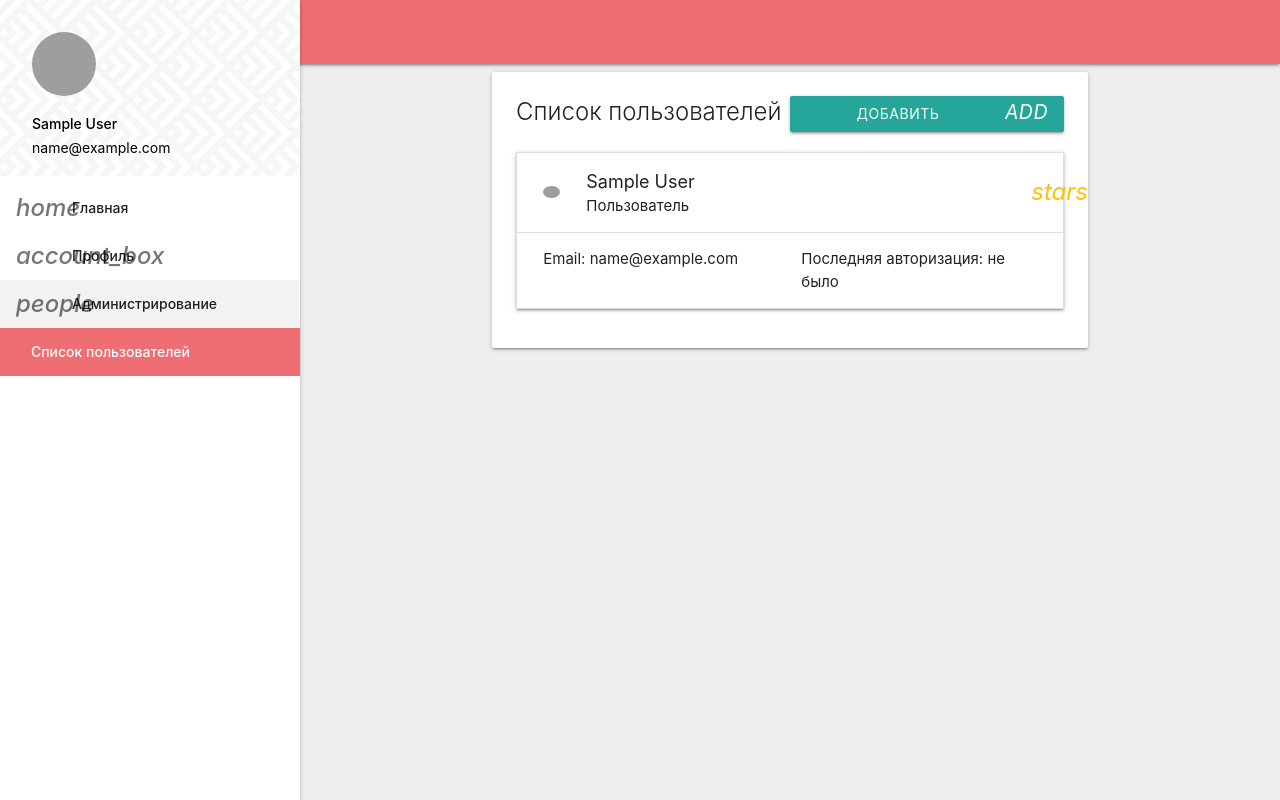
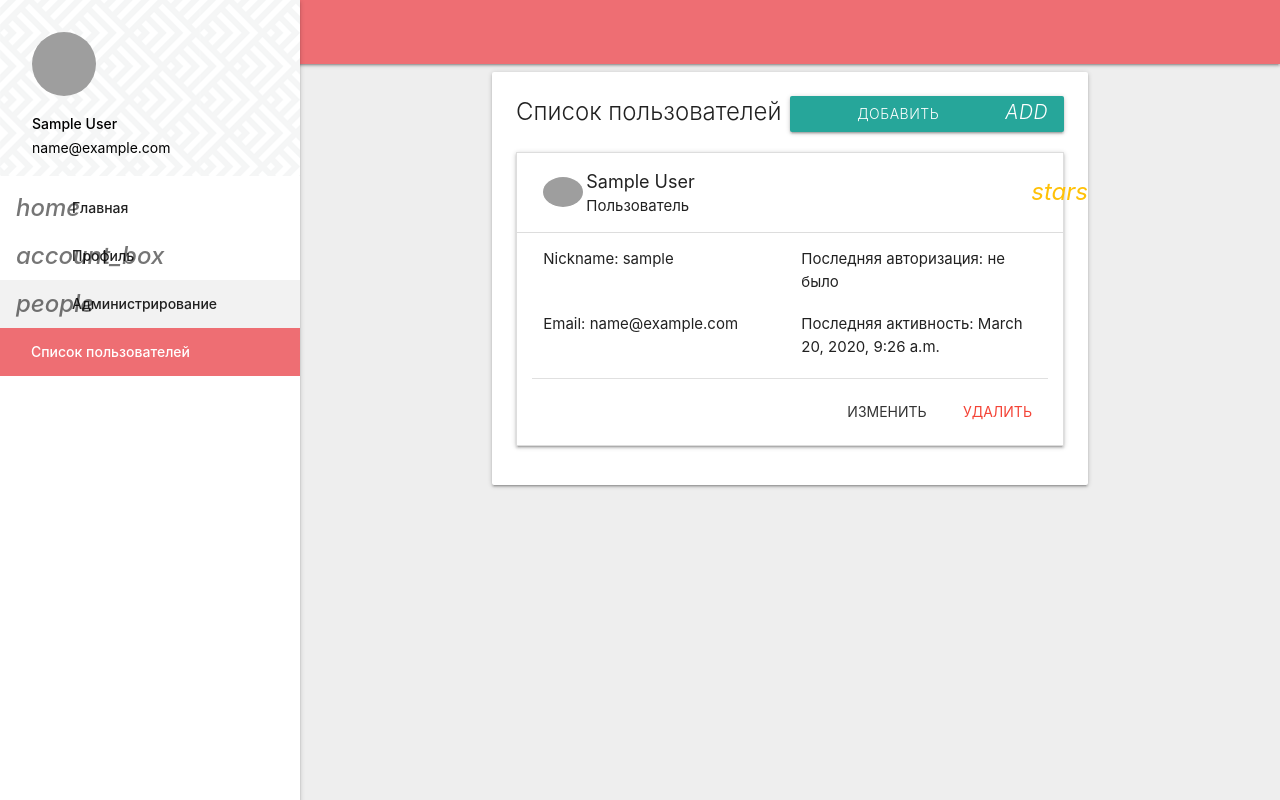
Before and after one commit to Nikololoshka/PepegaHR-WebApplication, a Django app: page /administration/users in a window 1280 px wide, after a click that opens the changed part. Run offline with Django 3.2, Linux system fonts and the light colour scheme; the visitor is signed in with stand-in values (Sample User, id 1); data comes from the database, SQL or seed files in the repository; some libraries are stand-ins or nearby versions; grey boxes are pictures that could not be loaded.

Commit message:
Added create user

```diff
--- /dev/null
+++ b/apps/administration/middleware.py
@@ -0,0 +1,20 @@
+from django.utils import timezone
+
+from .models import HRUser
+
+
+class UpdateLastActivityMiddleware:
+    def __init__(self, get_response):
+        self.get_response = get_response
+
+    def __call__(self, request):
+        response = self.get_response(request)
+        return response
+
+    @staticmethod
+    def process_view(request, view_func, view_args, view_kwargs):
+        """
+        Обновляет время активности.
+        """
+        if request.user.is_authenticated:
+            HRUser.objects.filter(id=request.user.id).update(last_visit=timezone.now())
--- a/apps/administration/models.py
+++ b/apps/administration/models.py
@@ -1,5 +1,14 @@
+from os import path
+
 from django.db import models
 from django.contrib.auth.models import AbstractUser
+
+
+def user_photo_path(instance, filename) -> str:
+    """
+    Путь для сохранения фотографии профиля.
+    """
+    return f'user-photos/profile_{instance.id}.{path.splitext(filename)[1]}'
 
 
 class HRUser(AbstractUser):
@@ -13,16 +22,21 @@ class HRUser(AbstractUser):
         ('usr', 'Пользователь')
     )
 
-    photo = models.ImageField(upload_to='user-photos/', default='user-photos/default.png')
+    photo = models.ImageField(upload_to=user_photo_path, default='user-photos/default.png')
     role = models.CharField(max_length=3, choices=USER_ROLES, default='usr')
+    last_visit = models.DateTimeField(blank=True, null=True)
 
-    def is_moderator(self):
+    def is_moderator(self) -> bool:
+        """
+        Проверяет, является ли пользователь модератором.
+        """
         return self.role == 'mod'
 
     class Meta:
         managed = True
         verbose_name = 'HRUser'
         verbose_name_plural = 'HRUsers'
+
 
 class Departament(models.Model):
     """
--- a/apps/administration/urls.py
+++ b/apps/administration/urls.py
@@ -1,9 +1,10 @@
 from django.urls import path
 
-from .views import users, create_user
+from . import views
 
 
 urlpatterns = [
-    path('users', users, name='admin-users-page'),
-    path('users/create-user', create_user, name='admin-create-user-page')
+    path('users', views.users_page, name='admin-users-page'),
+    path('users/create-user', views.create_user_page, name='admin-create-user-page'),
+    path('users/create-user-model', views.create_user, name='admin-create-user'),
 ]
--- a/apps/administration/views.py
+++ b/apps/administration/views.py
@@ -2,11 +2,12 @@ from django.shortcuts import render, redirect
 from django.contrib.auth.decorators import login_required
 from django.http import HttpResponse
 from django.core.handlers.wsgi import WSGIRequest
+
 from .models import HRUser
 
 
 @login_required
-def users(request: WSGIRequest):
+def users_page(request: WSGIRequest):
     """
     Отображает страцу с пользователями, которые зарегистрированы в системе.
     """
@@ -18,20 +19,31 @@ def users(request: WSGIRequest):
 
 
 @login_required
+def create_user_page(request: WSGIRequest):
+    """
+    Отображает страницу для создания пользователя в HR системе.
+    """
+    return render(request, 'administration/create_user.html')
+
+
+@login_required
 def create_user(request: WSGIRequest):
-    """
-    Создает пользователя в HR системе.
-    """
     if request.method == 'POST':
         # получение формы
         first_name: str = request.POST['first_name']
         last_name: str = request.POST['last_name']
+        nickname: str = request.POST['nickname']
         email: str = request.POST['email']
         password: str = request.POST['password']
         role: str = request.POST['role']
 
-
-
+        hr_user = HRUser(first_name=first_name,
+                         last_name=last_name,
+                         username=nickname,
+                         email=email,
+                         password=password,
+                         role=role)
+        hr_user.save()
         return redirect('admin-users-page')
 
     return HttpResponse('Method not allowed')
--- a/project/settings.py
+++ b/project/settings.py
@@ -62,6 +62,8 @@ MIDDLEWARE = [
     'django.contrib.auth.middleware.AuthenticationMiddleware',
     'django.contrib.messages.middleware.MessageMiddleware',
     'django.middleware.clickjacking.XFrameOptionsMiddleware',
+    # user middleware
+    'administration.middleware.UpdateLastActivityMiddleware',
 ]
 
 ROOT_URLCONF = 'project.urls'
--- a/static/administration/css/users.css
+++ b/static/administration/css/users.css
@@ -4,6 +4,11 @@
     border-bottom: 1px solid #e0e0e0;
 }
 
+.top-sep {
+    padding-top: 1rem;
+    border-top: 1px solid #e0e0e0;
+}
+
 .list-body {
     padding: 1rem;
 }
--- a/templates/administration/users.html
+++ b/templates/administration/users.html
@@ -25,68 +25,13 @@
     <div class="card-content">
         <div class="card-title">
             <div class="row">
-                <div class="col s12 xl6 no-padding">
+                <div class="col m12 xl6 no-padding">
                     Список пользователей
                 </div>
-                <div class="col s12 xl6 no-padding">
-                    <button class="waves-effect waves-light btn right modal-trigger" data-target="modal-create-user">
+                <div class="col m12 xl6 no-padding">
+                    <a href="{% url 'admin-create-user-page' %}" class="btn waves-effect waves-light right">
                         <i class="material-icons right">add</i>Добавить пользователя
-                    </button>
-                    <!-- Modal create user -->
-                    <div id="modal-create-user" class="modal">
-                        <div class="modal-content">
-                            <h4>Создание пользователя</h4>
-                            <form method="POST" action="{% url 'admin-create-user-page' %}" id="create-user-form">
-                                {% csrf_token %}
-                                <div class="row">
-                                    <div class="input-field col s6">
-                                        <i class="material-icons prefix">person</i>
-                                        <input id="first_name" name="first_name" type="text" class="validate" autocomplete="name" required>
-                                        <label for="first_name">Имя</label>
-                                    </div>
-                                    <div class="input-field col s6">
-                                        <i class="material-icons prefix">person</i>
-                                        <input id="last_name" name="last_name" type="text" class="validate" autocomplete="family-name" required>
-                                        <label for="last_name">Фамилия</label>
-                                     </div>
-                                </div>
-                                <div class="row">
-                                    <div class="input-field col s12">
-                                        <i class="material-icons prefix">email</i>
-                                        <input id="email" name="email" type="email" class="validate" autocomplete="email" required>
-                                        <label for="email">Email</label>
-                                    </div>
-                                </div>
-                                <div class="row">
-                                    <div class="input-field col s6">
-                                        <i class="material-icons prefix">lock</i>
-                                        <input id="password" name="password" type="password" class="validate" autocomplete="new-password" required>
-                                        <label for="password">Пароль</label>
-                                    </div>
-                                    <div class="input-field col s6">
-                                        <i class="material-icons prefix">lock</i>
-                                        <input id="confirm_password" type="password" class="validate" required>
-                                        <label for="confirm_password">Подтвердите пароль</label>
-                                     </div>
-                                </div>
-                                <div class="row">
-                                    <div class="input-field col s12">
-                                        <i class="material-icons prefix">perm_identity</i>
-                                        <select id="role" name="role">
-                                            <option value="admin">Администратор</option>
-                                            <option value="moderator">Модератор</option>
-                                            <option value="user">Пользователь</option>
-                                        </select>
-                                        <label>Роль</label>
-                                      </div>
-                                </div>
-                            </form>
-                        </div>
-                        <div class="modal-footer">
-                            <a class="modal-action modal-close waves-effect waves-light btn-flat">Отмена</a>
-                            <input form="create-user-form" class="modal-action waves-effect waves-light btn-flat" type="submit" value="Создать" />
-                        </div>
-                    </div>
+                    </a>
                 </div>
             </div>
         </div>
@@ -97,7 +42,7 @@
             <li>
                 <div class="collapsible-header row" style="margin-bottom: 0em;">
                     <div class="col s1 valign-wrapper">
-                        <img src="{{ hr_user.photo.url }}" alt="" class="circle responsive-img" style="max-width: 80%;">
+                        <img src="{{ hr_user.photo.url }}" alt="" class="circle" style="max-width: 40px;">
                     </div>
                     <div class="col s10">
                         <p style="font-size: large;">{{ hr_user.get_full_name }}</p>
@@ -113,9 +58,9 @@
                     </div>
                 </div>
                 <div class="collapsible-body list-body">
-                    <div class="row" style="margin-bottom: 0em;">
+                    <div class="row">
                         <div class="col s12 m6">
-                            <p>Email: {{ hr_user.email }}</p>
+                            <p>Nickname: {{ hr_user.username }}</p>
                         </div>
                         <div class="col s12 m6">
                             <p>Последняя авторизация:
@@ -126,6 +71,24 @@
                                 {% endif %}
                             </p>
                         </div>
+                    </div>
+                    <div class="row">
+                        <div class="col s12 m6">
+                            <p>Email: {{ hr_user.email }}</p>
+                        </div>
+                        <div class="col s12 m6">
+                            <p>Последняя активность:
+                                {% if hr_user.last_visit %}
+                                {{ hr_user.last_visit }}
+                                {% else %}
+                                не было
+                                {% endif %}
+                            </p>
+                        </div>
+                    </div>
+                    <div class="row right-align top-sep" style="margin-bottom: 0em;">
+                        <a href="#" class="btn-flat waves-effect waves-light">Изменить</a>
+                        <a href="#" class="btn-flat red-text waves-effect waves-light">Удалить</a>
                     </div>
                 </div>
             </li>
@@ -144,8 +107,6 @@
     $(document).ready(function(){
         $('.tooltipped').tooltip();
         $('.modal').modal();
-        $('select').formSelect();
     });
 </script>
-
 {% endblock script-page-content %}
```
Also changed, not shown: templates/administration/create_user.html (added, +79 -0 lines), apps/administration/migrations/0004_auto_20200320_0801.py (added).
